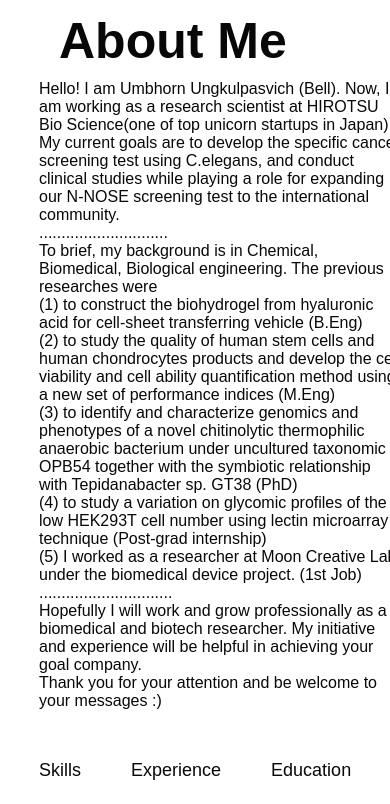
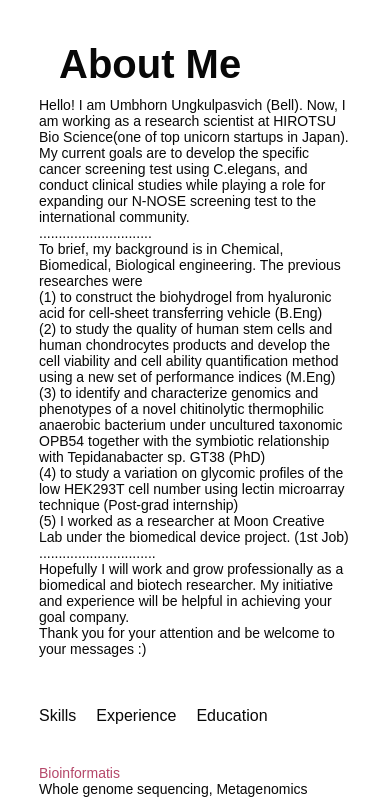
Before and after one commit to Bellzum/maiimao, a website: page index.html in a window 390 px wide. Shown: the part 1156-1960 px from the top of the page. Drawn offline with Linux system fonts and the light colour scheme.

Commit message:
Updated files with changes

```diff
--- a/style.css
+++ b/style.css
@@ -2,11 +2,12 @@
   margin: 0;
   padding: 0;
   font-family: 'Poppins', sans-serif, Verdana;
-
   font-weight: 100;
   box-sizing: border-box;
 }
-
+html{
+  scroll-behavior: smooth;
+}
 body {
   background: #fff;
   color: #080808;
@@ -377,4 +378,26 @@ nav.fa-solid{
     left:25px;
     cursor: pointer;
   }
+  .sub-title{
+    font-size : 40px;
+  }
+  .about-col-1, .about-col-2{
+    flex-basis:100%
+  }
+  .about-col-1{
+    margin-bottom:  30px;
+  }
+  .about-col-2{
+    font-size: 14px;
+  }
+  .tab-links{
+    font-size: 16px;
+    margin-right: 20px;
+  }
+  .contact-left, .contact-right{
+    flex-basis: 100%;
+  }
+  .copyright{
+    font-size: 14px;
+  }
 }
```
